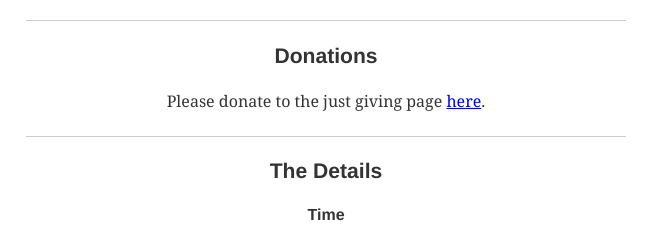
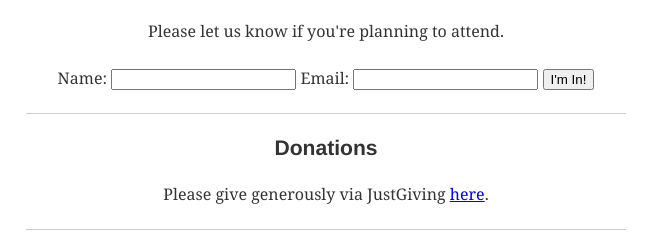
Before and after one commit to bwghughes/sophiesride, a Gatsby site: page / in a window 1280 px wide. Shown: the part 567-800 px from the top of the page, without its empty margins (314-965 px from the left). Built offline with nearby package versions, Linux system fonts and the light colour scheme; Gatsby itself is replaced by a stand-in of ours.

Commit message:
Added basic form

```diff
--- a/src/pages/index.js
+++ b/src/pages/index.js
@@ -8,11 +8,24 @@ export default () =>
     <p>
       The bi-annual pilgrimage to <a href="https://www.rainbows.co.uk">Rainbow's Hospice</a> will be on the 21st September 2019.
     </p>
-
+    <p>Please let us know if you're planning to attend.</p>
+    <form method="post" etlify-honeypot="bot-field" data-netlify="true">
+      <label>
+        Name:&nbsp;
+        <input type="text" name="name" id="name" />
+      </label>
+      &nbsp;
+      <label>
+        Email:&nbsp;
+        <input type="email" name="email" id="email" />
+      </label>
+      &nbsp;
+      <button type="submit">I'm In!</button>
+  </form>
     <hr></hr>
     <h3>Donations</h3>
     <p>
-      Please donate to the just giving page <a href="https://www.justgiving.com/fundraising/jane-rushton6">here</a>.
+      Please give generously via JustGiving <a href="https://www.justgiving.com/fundraising/jane-rushton6">here</a>.
     </p>
     <hr></hr>
     <h3>The Details</h3>
```
